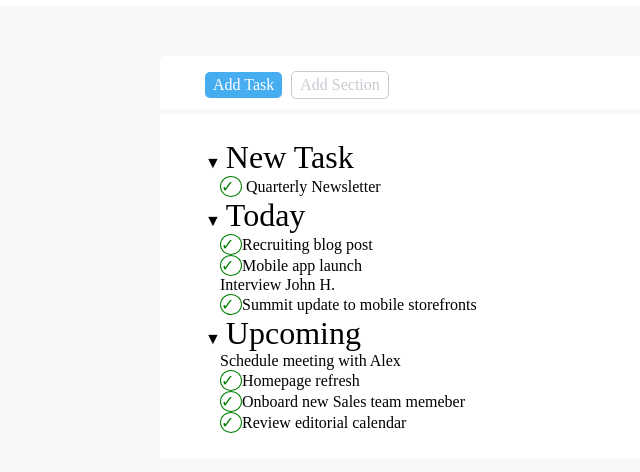
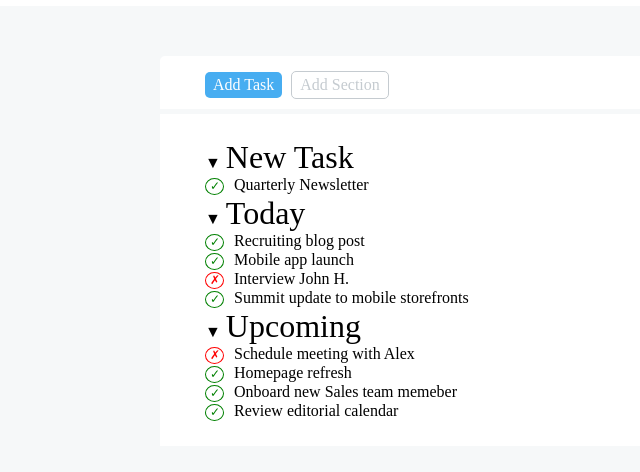
Before and after one commit to ttom-eragiapreso/html-css-toboolist, a plain HTML site: page index.html in a window 1280 px wide. Shown: the part 94-566 px from the top of the page, without its empty margins (0-640 px from the left). Drawn offline with Linux system fonts and the light colour scheme.

Commit message:
[add] tick and cross in the list

```diff
--- a/CSS/styles.css
+++ b/CSS/styles.css
@@ -95,5 +95,24 @@ li::marker{
   border: 1px solid green;
   border-radius: 50%;
   display: inline-block;
-  width: 20px;
+  width: 13px;
+  padding-left: 4px;
+  margin-right: 10px;
+  font-size: .75rem;
 }
+
+.cross::after{
+  content: '\2717';
+  color: red;
+  border: 1px solid red;
+  border-radius: 50%;
+  display: inline-block;
+  width: 13px;
+  padding-left: 4px;
+  margin-right: 10px;
+  font-size: .75rem;
+}
+
+.list-header ul {
+  padding: 0;
+}
```
Also changed, not shown: index.html (+1 -1 lines).
